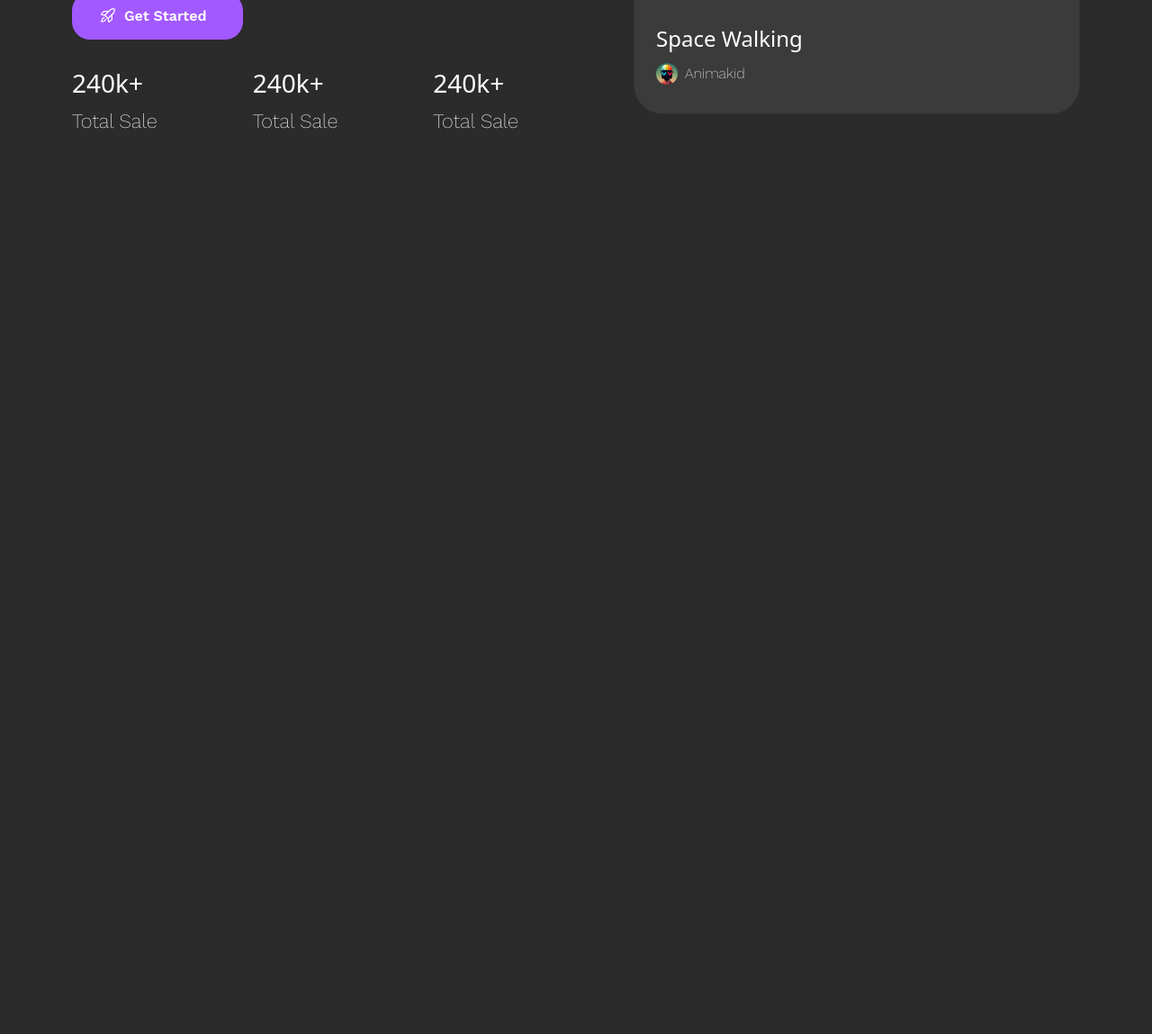
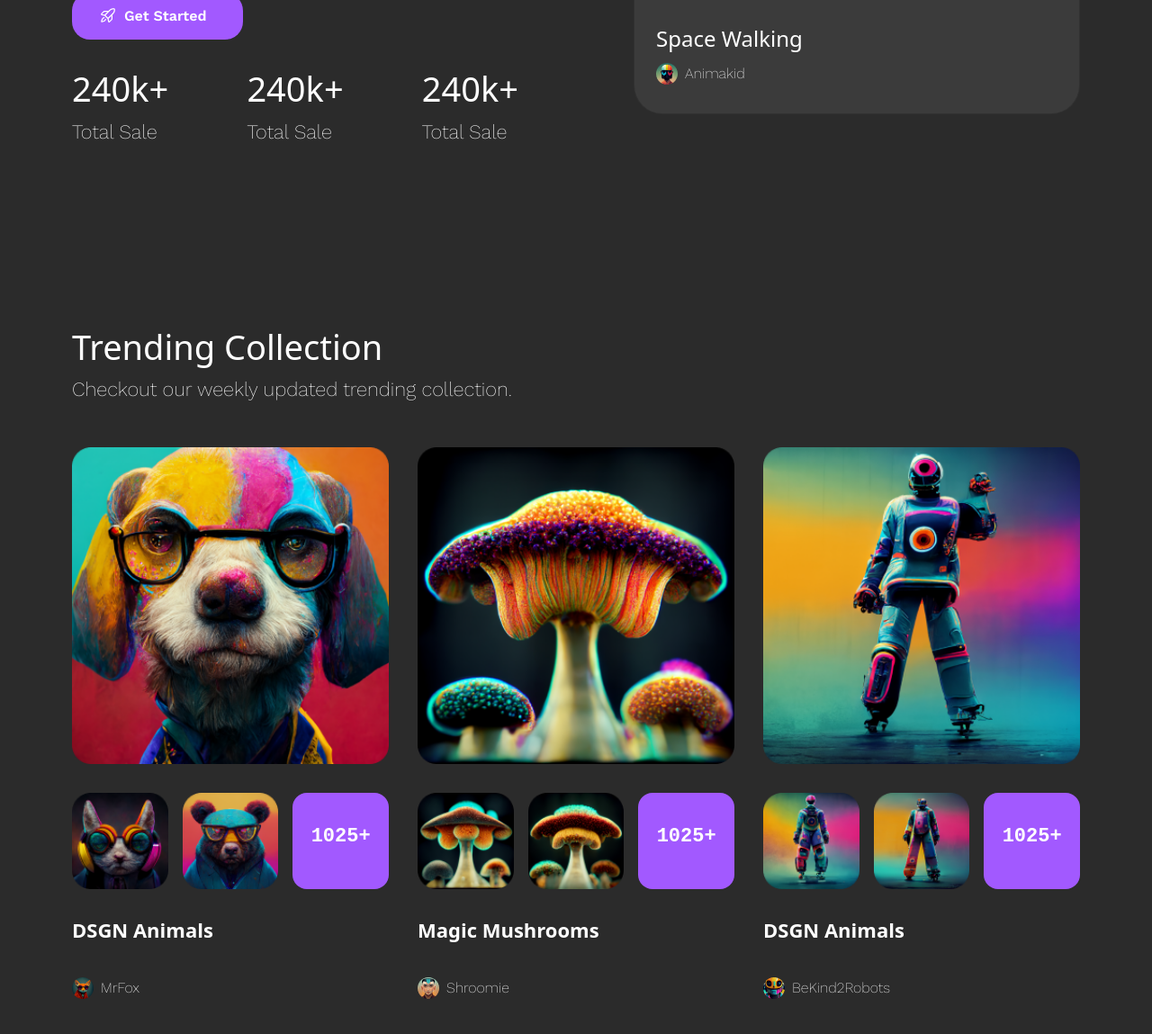
Before and after one commit to QV1LL/html-css-final-project-NFT-site-, a plain HTML site: page html/homepage.html in a window 1280 px wide. Shown: the part 565-1714 px from the top of the page at 90% size. Before the commit the page ends 800 px from the top, so only its background shows below. Drawn offline with nearby package versions, Linux system fonts and the light colour scheme.

Commit message:
Continue work with homepage, add adaptive to it

```diff
--- a/css/homePage.css
+++ b/css/homePage.css
@@ -11,8 +11,34 @@
   padding: 80px;
   display: flex;
   flex-direction: column;
-  gap: 80px;
+  gap: 200px;
   width: clamp(374px, var(--safe-sone), 100%);
+}
+
+h3 {
+  color: white;
+  font-size: 38px;
+}
+
+h5 {
+  color: white;
+  font-weight: 600;
+  font-size: 22px;
+}
+
+figcaption {
+  color: white;
+  font-family: Work Sans;
+  font-size: 16px;
+  font-weight: 200;
+}
+
+.description {
+  color: white;
+  font-family: Work Sans;
+  font-size: 22px;
+  font-weight: 200;
+  margin: 0;
 }
 
 .content__hero-section {
@@ -36,13 +62,6 @@
     .card-body {
       padding-top: 2em;
       padding-left: 1.5em;
-
-      figcaption {
-        color: white;
-        font-family: Work Sans;
-        font-size: 16px;
-        font-weight: 200;
-      }
     }
 
     .card-title {
@@ -60,14 +79,6 @@
       margin: 0;
     }
 
-    p {
-      color: white;
-      font-family: Work Sans;
-      font-size: 22px;
-      font-weight: 200;
-      margin: 0;
-    }
-
     #hero-section__button {
       width: 190px;
     }
@@ -75,12 +86,6 @@
     .additional-info {
       display: flex;
       justify-content: space-between;
-
-      .additional-info__item {
-        h3 {
-          color: white;
-        }
-      }
     }
   }
 
@@ -113,6 +118,57 @@
   }
 }
 
+.trending-colection__card-row {
+  display: flex;
+  justify-content: space-between;
+  gap: 2em;
+  margin-top: 3em;
+
+  .card-row__card {
+    flex-basis: 33.3%;
+    display: flex;
+    flex-direction: column;
+    gap: 2em;
+
+    img {
+      width: 100%;
+    }
+
+    figure img {
+      height: 24px;
+      width: 24px;
+    }
+
+    .other-cards {
+      display: flex;
+      gap: 1em;
+
+      img {
+        flex-basis: 33.3%;
+      }
+
+      .other {
+        background-color: #a259ff;
+        flex-basis: 33.3%;
+        border-radius: 1em;
+        display: grid;
+        place-items: center;
+        font-family: monospace;
+      }
+    }
+  }
+}
+
+@media (width < 1070px) {
+  .card-row__card {
+    flex-basis: 50% !important;
+  }
+
+  .card-row__card:nth-child(2) {
+    display: none;
+  }
+}
+
 @media (width < 790px) {
   .content-container__content {
     padding: 10px;
@@ -137,3 +193,13 @@
     display: none;
   }
 }
+
+@media (width < 630px) {
+  .card-row__card {
+    flex-basis: 100% !important;
+  }
+
+  .card-row__card:nth-child(3) {
+    display: none;
+  }
+}
--- a/html/homepage.html
+++ b/html/homepage.html
@@ -65,7 +65,7 @@ https://cdn.jsdelivr.net/npm/reset-css@5.0.2/reset.min.css
         <div class="content__hero-section">
           <div class="hero-section__text-and-buttons">
             <h1>Discover digital art & Collect NFTs</h1>
-            <p>
+            <p class="description">
               NFT marketplace UI created with Anima for Figma. Collect, buy and
               sell art from more than 20k NFT artists.
             </p>
@@ -90,20 +90,20 @@ https://cdn.jsdelivr.net/npm/reset-css@5.0.2/reset.min.css
             <div class="additional-info">
               <div class="additional-info__item">
                 <h3>240k+</h3>
-                <p>Total Sale</p>
+                <p class="description">Total Sale</p>
               </div>
               <div class="additional-info__item">
                 <h3>240k+</h3>
-                <p>Total Sale</p>
+                <p class="description">Total Sale</p>
               </div>
               <div class="additional-info__item">
                 <h3>240k+</h3>
-                <p>Total Sale</p>
+                <p class="description">Total Sale</p>
               </div>
             </div>
           </div>
           <div class="hero-section__highlighted-nft">
-            <div class="card" style="width: 18rem">
+            <div class="card" style="width: 18rem" href="">
               <img
                 src="/img/homePageImgs/Image Placeholder.png"
                 class="card-img-top"
@@ -119,6 +119,98 @@ https://cdn.jsdelivr.net/npm/reset-css@5.0.2/reset.min.css
             </div>
           </div>
         </div>
+
+        <div class="content__trending-colection">
+          <h3>Trending Collection</h3>
+          <p class="description">
+            Checkout our weekly updated trending collection.
+          </p>
+          <div class="trending-colection__card-row">
+            <div class="card-row__card">
+              <img
+                src="/img/homePageImgs/Primary Photo Placeholder.png"
+                alt="primaryPhoto"
+                href=""
+              />
+              <div class="other-cards">
+                <img
+                  src="/img/homePageImgs/Secondary Photo Placeholder.png"
+                  alt="secondaryPhoto"
+                  href=""
+                />
+                <img
+                  src="/img/homePageImgs/Secondary Photo Placeholder (1).png"
+                  alt="secondaryPhoto"
+                  href=""
+                />
+                <div class="other" href="">
+                  <h5>1025+</h5>
+                </div>
+              </div>
+              <h5>DSGN Animals</h5>
+              <figure class="d-flex gap-2">
+                <img src="/img/homePageImgs/Asset 12 2.png" alt="Ava" />
+                <figcaption>MrFox</figcaption>
+              </figure>
+            </div>
+
+            <div class="card-row__card">
+              <img
+                src="/img/homePageImgs/Primary Photo Placeholder (1).png"
+                alt="primaryPhoto"
+                href=""
+              />
+              <div class="other-cards">
+                <img
+                  src="/img/homePageImgs/Secondary Photo Placeholder (3).png"
+                  alt="secondaryPhoto"
+                  href=""
+                />
+                <img
+                  src="/img/homePageImgs/Secondary Photo Placeholder (2).png"
+                  alt="secondaryPhoto"
+                  href=""
+                />
+                <div class="other" href="">
+                  <h5>1025+</h5>
+                </div>
+              </div>
+              <h5>Magic Mushrooms</h5>
+              <figure class="d-flex gap-2">
+                <img src="/img/homePageImgs/Asset 12 2 (1).png" alt="Ava" />
+                <figcaption>Shroomie</figcaption>
+              </figure>
+            </div>
+
+            <div class="card-row__card">
+              <img
+                src="/img/homePageImgs/Primary Photo Placeholder (2).png"
+                alt="primaryPhoto"
+                href=""
+              />
+              <div class="other-cards">
+                <img
+                  src="/img/homePageImgs/Secondary Photo Placeholder (4).png"
+                  alt="secondaryPhoto"
+                  href=""
+                />
+                <img
+                  src="/img/homePageImgs/Secondary Photo Placeholder (5).png"
+                  alt="secondaryPhoto"
+                  href=""
+                />
+                <div class="other" href="">
+                  <h5>1025+</h5>
+                </div>
+              </div>
+              <h5>DSGN Animals</h5>
+              <figure class="d-flex gap-2">
+                <img src="/img/homePageImgs/Asset 12 2 (2).png" alt="Ava" />
+                <figcaption>BeKind2Robots</figcaption>
+              </figure>
+            </div>
+          </div>
+        </div>
       </div>
     </div>
   </body>
```
Also changed, not shown: img/homePageImgs/Asset 12 2 (1).png (added), img/homePageImgs/Asset 12 2 (2).png (added), img/homePageImgs/Asset 12 2.png (added), img/homePageImgs/Primary Photo Placeholder (1).png (added), img/homePageImgs/Primary Photo Placeholder (2).png (added), img/homePageImgs/Primary Photo Placeholder.png (added), img/homePageImgs/Secondary Photo Placeholder (1).png (added), img/homePageImgs/Secondary Photo Placeholder (2).png (added), img/homePageImgs/Secondary Photo Placeholder (3).png (added), img/homePageImgs/Secondary Photo Placeholder (4).png (added), img/homePageImgs/Secondary Photo Placeholder (5).png (added), img/homePageImgs/Secondary Photo Placeholder.png (added).
